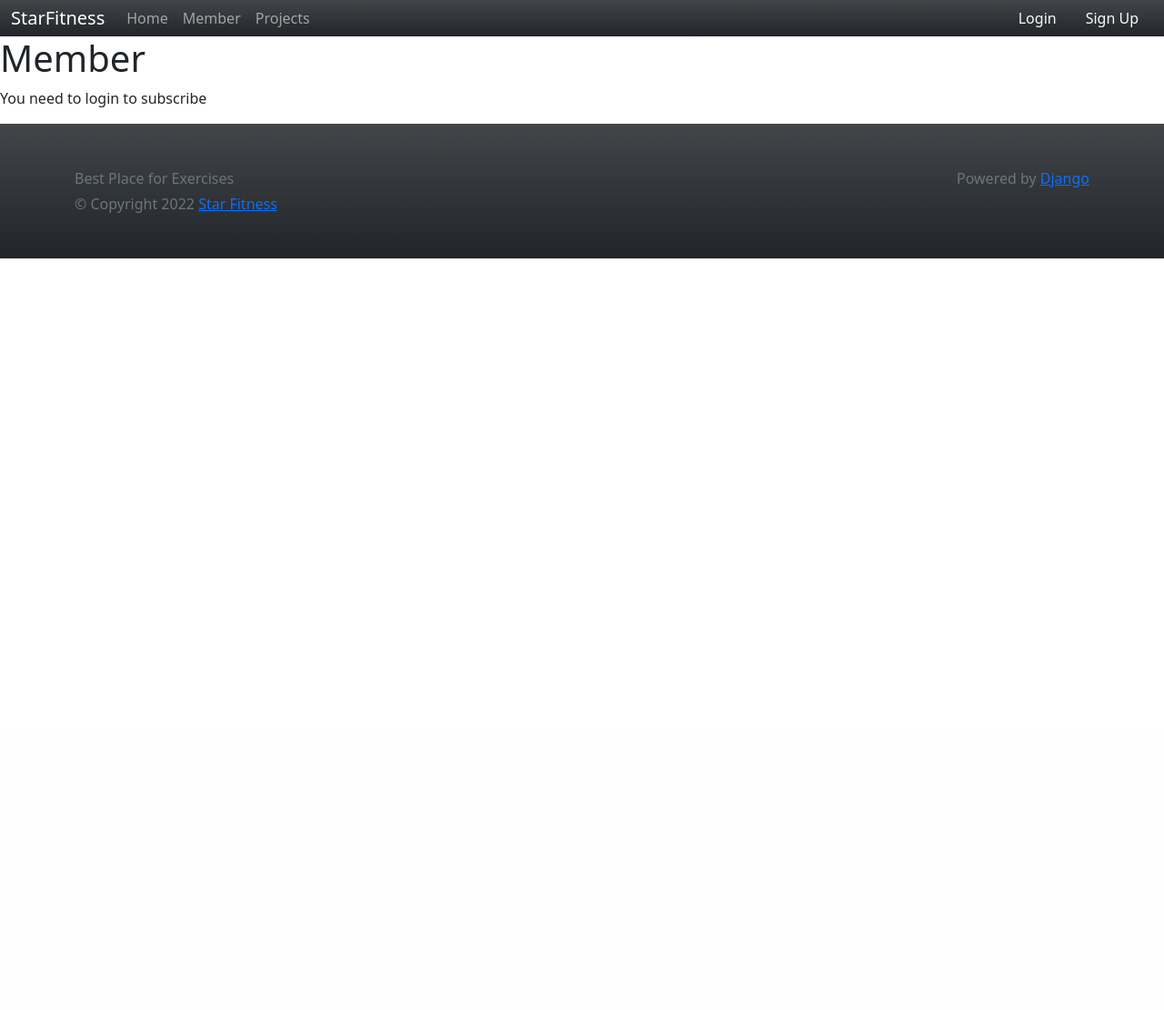
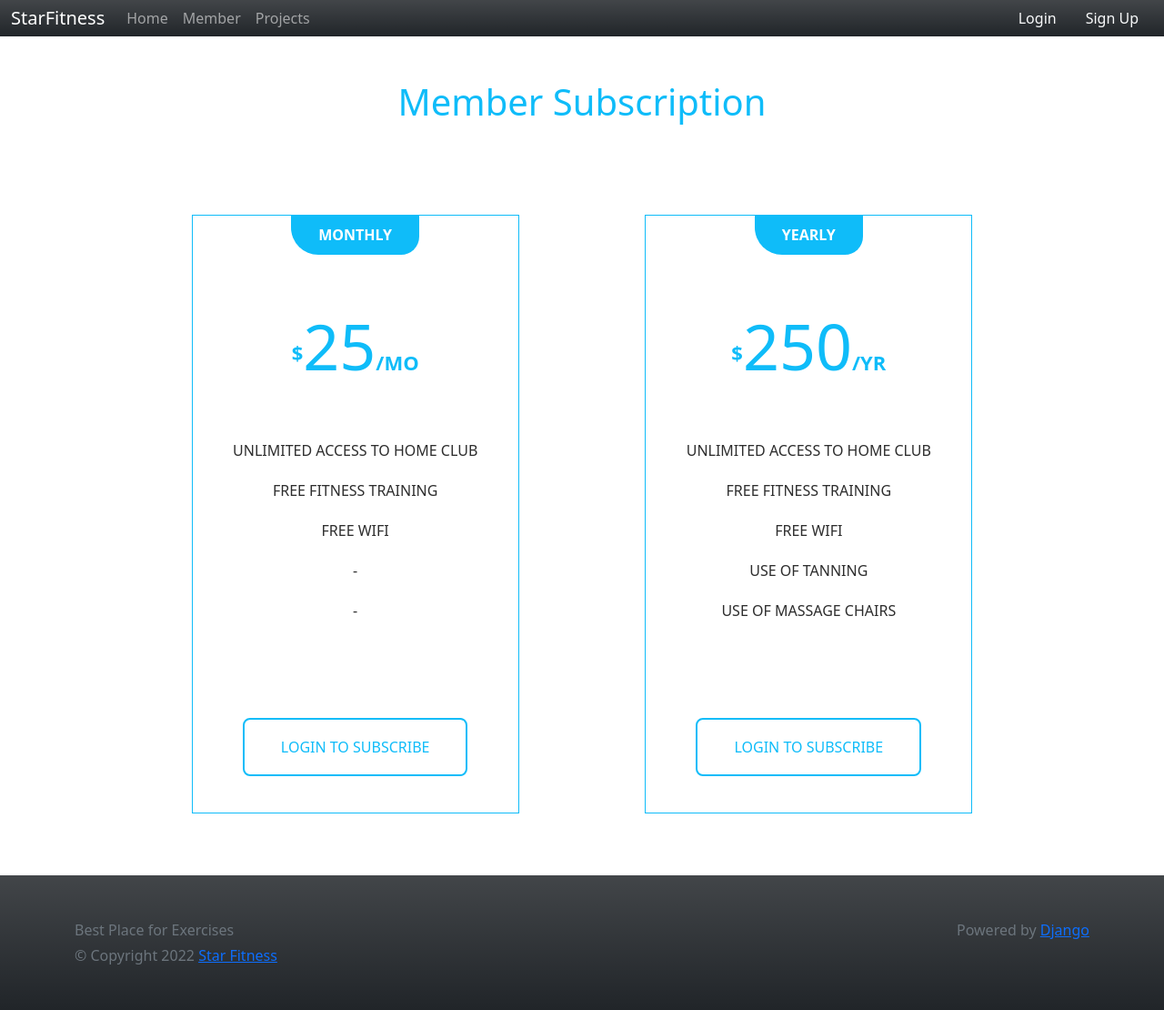
Before and after one commit to shinchri/Star-Fitness, a Django app: page /member/ in a window 1280 px wide. Shown: the whole page at 91% size. Before the commit the page ends 284 px from the top, so only its background shows below. Run offline with Django 4.2, Linux system fonts and the light colour scheme; some libraries are stand-ins or nearby versions.

Commit message:
feat: Create template to display subscription info

```diff
--- /dev/null
+++ b/src/main/static/css/member-style.css
@@ -0,0 +1,94 @@
+*{
+  margin: 0;
+  padding: 0;
+  box-sizing: border-box;
+  text-decoration: none;
+  list-style: none;
+}
+
+section{
+  min-height: 77vh;
+}
+
+.member-head{
+  text-align: center;
+  margin-bottom: 40px;
+  color: #0fbcf9;
+}
+
+.pricing-card {
+  flex: 1;
+  max-width: 360px;
+  background-color: #fff;
+  border: 1px solid #0fbcf9;
+  margin: 60px 10px;
+  text-align: center;
+  cursor: pointer;
+  overflow: hidden;
+  color: #2d2d2d;
+  transition: .3s linear;
+}
+
+.pricing-card-header {
+  background-color: #0fbcf9;
+  display: inline-block;
+  color: #fff;
+  padding: 12px 30px;
+  border-radius: 0 0 20px 30px;
+  font-size: 16px;
+  text-transform: uppercase;
+  font-weight: 600;
+  transition: .4s linear;
+}
+
+.pricing-card:hover .pricing-card-header{
+  box-shadow: 0 0 0 26em #0fbcf9;
+}
+
+.price {
+  font-size: 70px;
+  color: #0fbcf9;
+  margin: 40px 0;
+  transition: .2s linear;
+}
+
+.price sup, .price span{
+  font-size: 22px;
+  font-weight: 700;
+}
+
+.pricing-card:hover, .pricing-card:hover .price {
+  color: #fff;
+}
+
+.pricing-card ul {
+  padding: 0;
+}
+
+.pricing-card li {
+  font-size: 16px;
+  padding: 10px 0;
+  text-transform: uppercase
+}
+
+.pricing-card a {
+  text-decoration: none;
+}
+
+.order-btn {
+  display: inline-block;
+  margin-bottom: 40px;
+  margin-top: 80px;
+  border: 2px solid #0fbcf9;
+  color: #0fbcf9;
+  padding: 18px 40px;
+  border-radius: 8px;
+  text-transform: uppercase;
+  font-weight: 500;
+  transition: .3s linear;
+}
+
+.order-btn:hover {
+  background-color: #0fbcf9;
+  color: #fff;
+}
--- a/src/main/static/js/script.js
+++ b/src/main/static/js/script.js
@@ -7,8 +7,8 @@ fetch("/config/")
   // Initialize Stripe.js
   const stripe = Stripe(data.publicKey);
 
-  // Event handler
-  let submitBtn = document.querySelector("#submitBtn");
+  // Event handler for monthly subscription
+  let submitBtn = document.querySelector("#submitBtn1");
   if (submitBtn !== null) {
     submitBtn.addEventListener("click", () => {
     // Get Checkout Session ID
@@ -24,4 +24,22 @@ fetch("/config/")
       });
     });
   }
+
+  // Event handler for yearly subscription
+  let submitBtn2 = document.querySelector("#submitBtn2");
+  if (submitBtn2 !== null) {
+    submitBtn2.addEventListener("click", () => {
+    // Get Checkout Session ID
+    fetch("/create-checkout-session/2/")
+      .then((result) => { return result.json(); })
+      .then((data) => {
+        console.log(data);
+        // Redirect to Stripe Checkout
+        return stripe.redirectToCheckout({sessionId: data.sessionId})
+      })
+      .then((res) => {
+        console.log(res);
+      });
+    });
+  }
 });
--- a/src/main/templates/main/member.html
+++ b/src/main/templates/main/member.html
@@ -4,20 +4,17 @@
 {% block title %}Star Fitness - Member{% endblock %}
 
 <!-- Extend for more links -->
-{% block head %}{% endblock %}
+{% block head %}
+<link href="{% static 'css/member-style.css' %}" rel="stylesheet">
+{% endblock %}
 
 <!-- Body -->
 {% block body %}
 <section>
-  <h1>Member</h1>
   {% if request.user.is_authenticated and subscription.status == 'active' %}
     <p>You are subscribed now</p>
   {% else %}
-    {% if request.user.is_authenticated %}
-      <button type="submit" class="btn btn-primary" id="submitBtn">Subscribe</button>
-    {% else %}
-      <p>You need to login to subscribe</p>
-    {% endif %}
+    {% include 'main/partials/member-subscription.html' %}
   {% endif %}
 </section>
 {% endblock %}
--- /dev/null
+++ b/src/main/templates/main/partials/member-subscription.html
@@ -0,0 +1,37 @@
+<div class="container mt-5">
+  <h1 class="member-head">Member Subscription</h1>
+  <div class="d-flex flex-row bd-hightlight mb-2 justify-content-evenly">
+    <div class="bd-highlight pricing-card">
+      <h3 class="pricing-card-header">Monthly</h3>
+      <div class="price"><sup>$</sup>25<span>/MO</span></div>
+      <ul>
+        <li>Unlimited Access to Home Club</li>
+        <li>Free Fitness Training</li>
+        <li>Free Wifi</li>
+        <li>-</li>
+        <li>-</li>
+      </ul>
+      {% if request.user.is_authenticated %}
+        <a id="submitBtn1" class="order-btn">Subscribe</a>
+      {% else %}
+        <a href="{% url 'account_login' %}" class="order-btn">Login to Subscribe</a>
+      {% endif %}
+    </div>
+    <div class="bd-highlight pricing-card">
+      <h3 class="pricing-card-header">Yearly</h3>
+      <div class="price"><sup>$</sup>250<span>/YR</span></div>
+      <ul>
+        <li>Unlimited Access to Home Club</li>
+        <li>Free Fitness Training</li>
+        <li>Free Wifi</li>
+        <li>Use of Tanning</li>
+        <li>Use of Massage Chairs</li>
+      </ul>
+      {% if request.user.is_authenticated %}
+        <a id="submitBtn2" class="order-btn">Subscribe</a>
+      {% else %}
+        <a href="{% url 'account_login' %}" class="order-btn">Login to Subscribe</a>
+      {% endif %}
+    </div>
+  </div>
+</div>
```
